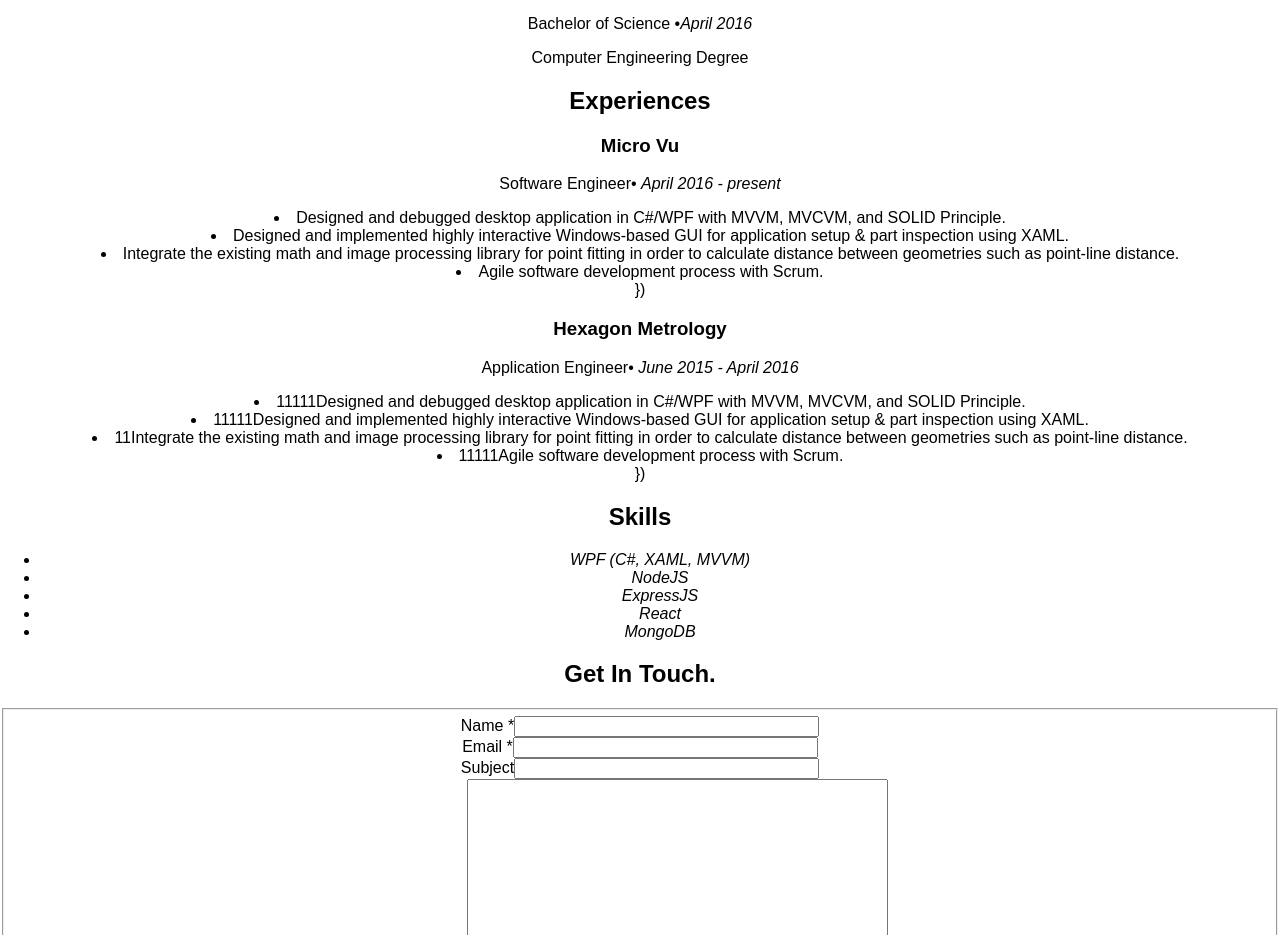
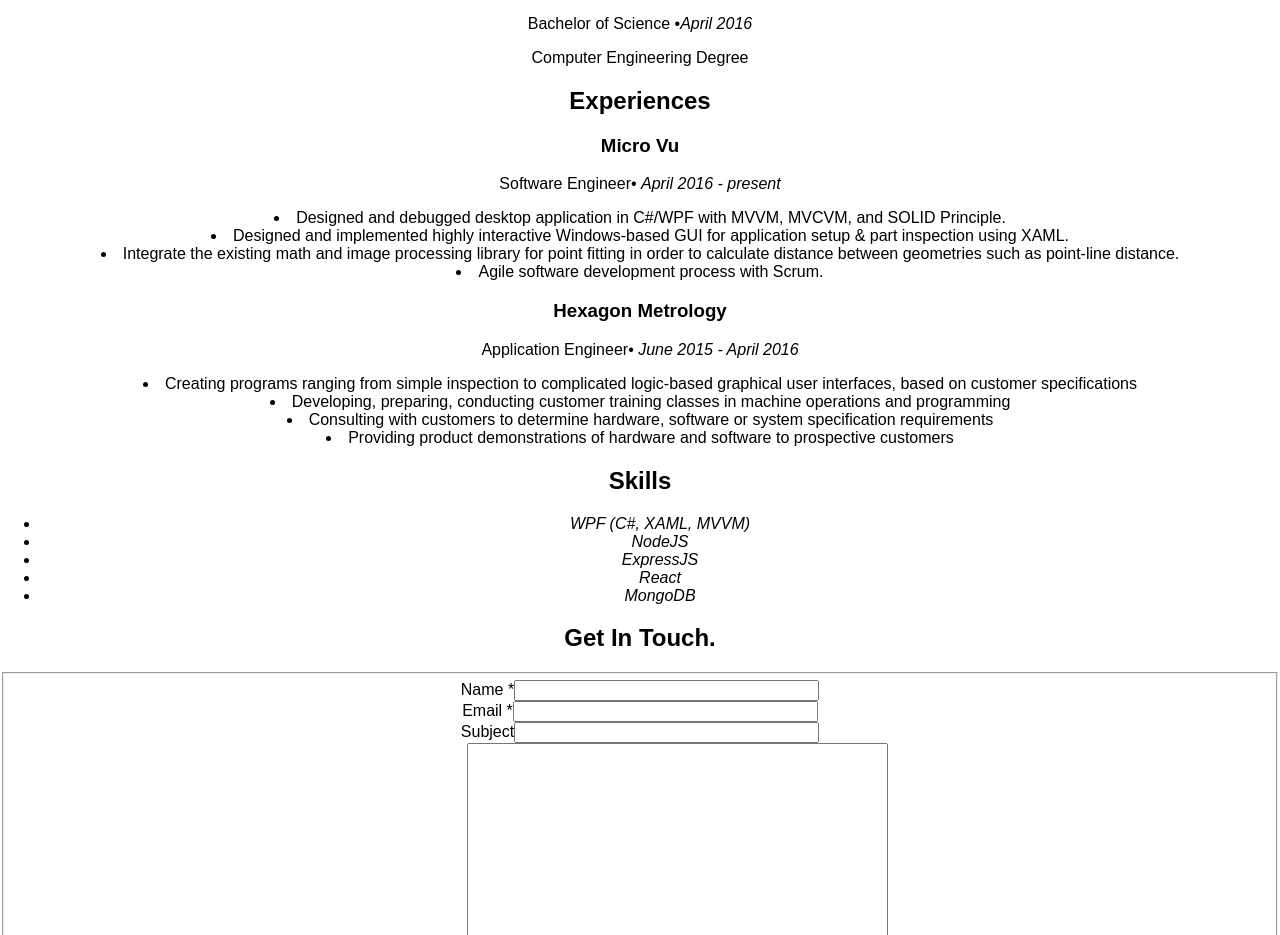
Before and after one commit to danthingu/my-site, a React (Create React App) app: page / in a window 1280 px wide. Shown: the part 980-1915 px from the top of the page. Built offline with nearby package versions, Linux system fonts and the light colour scheme; the HTML template or start-up script is replaced by a standard one.

Commit message:
add all the descriptions about jobs

```diff
--- a/src/Components/Resume.js
+++ b/src/Components/Resume.js
@@ -20,7 +20,6 @@
                     { work.description.map(function(des) {
                         return <li key={des.name}>{des.name}</li>
                     })}
-                })
                 </div>
             })
 
--- a/src/resumeData.json
+++ b/src/resumeData.json
@@ -78,10 +78,10 @@
         "title":"Application Engineer",
         "years":"June 2015 - April 2016",
         "description":[
-          {"name": "11111Designed and debugged desktop application in C#/WPF with MVVM, MVCVM, and SOLID Principle."},
-          {"name":"11111Designed and implemented highly interactive Windows-based GUI for application setup & part inspection using XAML."},
-          {"name":"11Integrate the existing math and image processing library for point fitting in order to calculate distance between geometries such as point-line distance."},
-          {"name":"11111Agile software development process with Scrum."}
+          {"name":"Creating programs ranging from simple inspection to complicated logic-based graphical user interfaces, based on customer specifications"},
+          {"name":"Developing, preparing, conducting customer training classes in machine operations and programming"},
+          {"name":"Consulting with customers to determine hardware, software or system specification requirements"},
+          {"name":"Providing product demonstrations of hardware and software to prospective customers"}
         ]
       }
     ],
```
